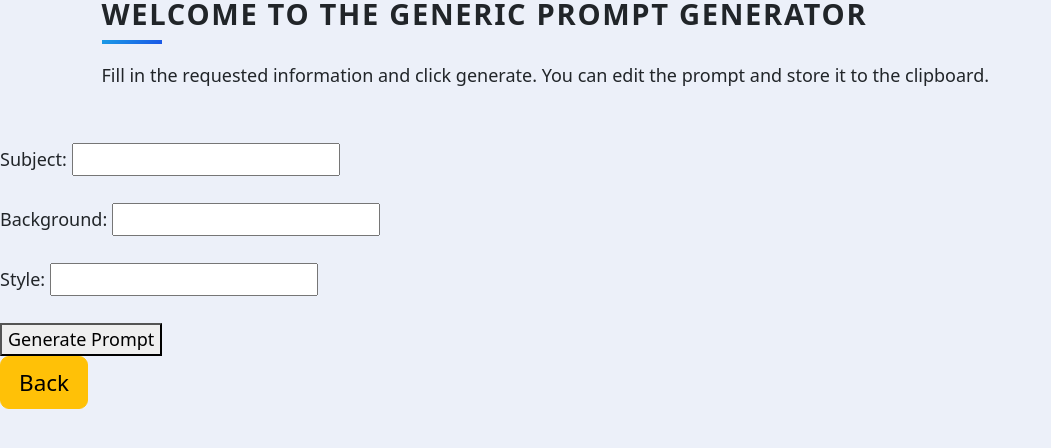
After one commit to ywerling/tengrai_prompt_generator_flask, a Flask app: page /generic in a window 1280 px wide. The commit adds this page. Shown: the top 448 px of the page, without its empty margins (0-1051 px from the left). Run offline with Flask 3, Linux system fonts and the light colour scheme; some libraries are stand-ins or nearby versions.

Commit message:
Create basic generic prompt with three parameters

```diff
--- a/main.py
+++ b/main.py
@@ -1,4 +1,4 @@
-from flask import Flask, render_template
+from flask import Flask, render_template, request, redirect, url_for
 from flask_bootstrap import Bootstrap5
 from flask_wtf import FlaskForm
 from wtforms import StringField, SubmitField, SelectField
@@ -9,6 +9,29 @@ app = Flask(__name__)
 app.config['SECRET_KEY'] = ('52jMEfBA3347dbefePSSiheXox3E7e')
 Bootstrap5(app)
 
+#go to the generic template creator
+@app.route("/generic", methods=["GET", "POST"])
+def generic():
+    print("generic called")
+    if request.method == "POST":
+        # Capture form data
+        subject = request.form.get("subject")
+        background = request.form.get("background")
+        style = request.form.get("style")
+
+        # Process the form data to create the generated prompt
+        generated_prompt = f"Subject: {subject}, Background: {background}, Style: {style}"
+        print(generated_prompt)
+
+        return render_template("generic.html", prompt=generated_prompt)
+
+    return render_template('generic.html', prompt=None)
+
+#go to the generic template creator
+@app.route("/landscape")
+def landscape():
+    return render_template('landscape.html')
+
 #start page of the webapplication
 @app.route("/")
 def home():
--- /dev/null
+++ b/templates/generic.html
@@ -0,0 +1,49 @@
+{% extends 'base.html' %}
+
+{% block title %}Generic Prompt Generator for Generative Artificial Intelligence{% endblock %}
+
+{% block content %}
+<div class="container">
+  <h1 class="heading">Welcome to the Generic Prompt Generator</h1>
+  <p class="description">Fill in the requested information and click generate. You can edit the prompt and store it to the clipboard.</p>
+</div>
+
+    <form method="POST" action="/generic">
+        <label for="subject">Subject:</label>
+        <input type="text" id="subject" name="subject"><br><br>
+
+        <label for="background">Background:</label>
+        <input type="text" id="background" name="background"><br><br>
+
+        <label for="style">Style:</label>
+        <input type="text" id="style" name="style"><br><br>
+
+        <button type="submit">Generate Prompt</button>
+    </form>
+
+{% if prompt %}
+    <p><strong>Generated Prompt:</strong> <span id="generatedPrompt">{{ prompt }}</span></p>
+    <button onclick="copyToClipboard()">Copy to Clipboard</button>
+{% endif %}
+
+    <script>
+    function copyToClipboard() {
+        const promptText = document.getElementById("generatedPrompt").innerText;
+        navigator.clipboard.writeText(promptText).then(function() {
+            alert("Prompt copied to clipboard!");
+        }, function(err) {
+            alert("Failed to copy prompt. Please try again.");
+        });
+    }
+    </script>
+
+    <a
+      class="btn btn-warning btn-lg"
+      href="{{ url_for('home') }}"
+      role="button"
+      >Back</a
+    >
+
+
+
+{% endblock %}
```
Also changed, not shown: templates/adobe.html (added, +20 -0 lines), templates/character.html (added, +20 -0 lines), templates/index.html (+20 -3 lines), templates/landscape.html (added, +20 -0 lines).
